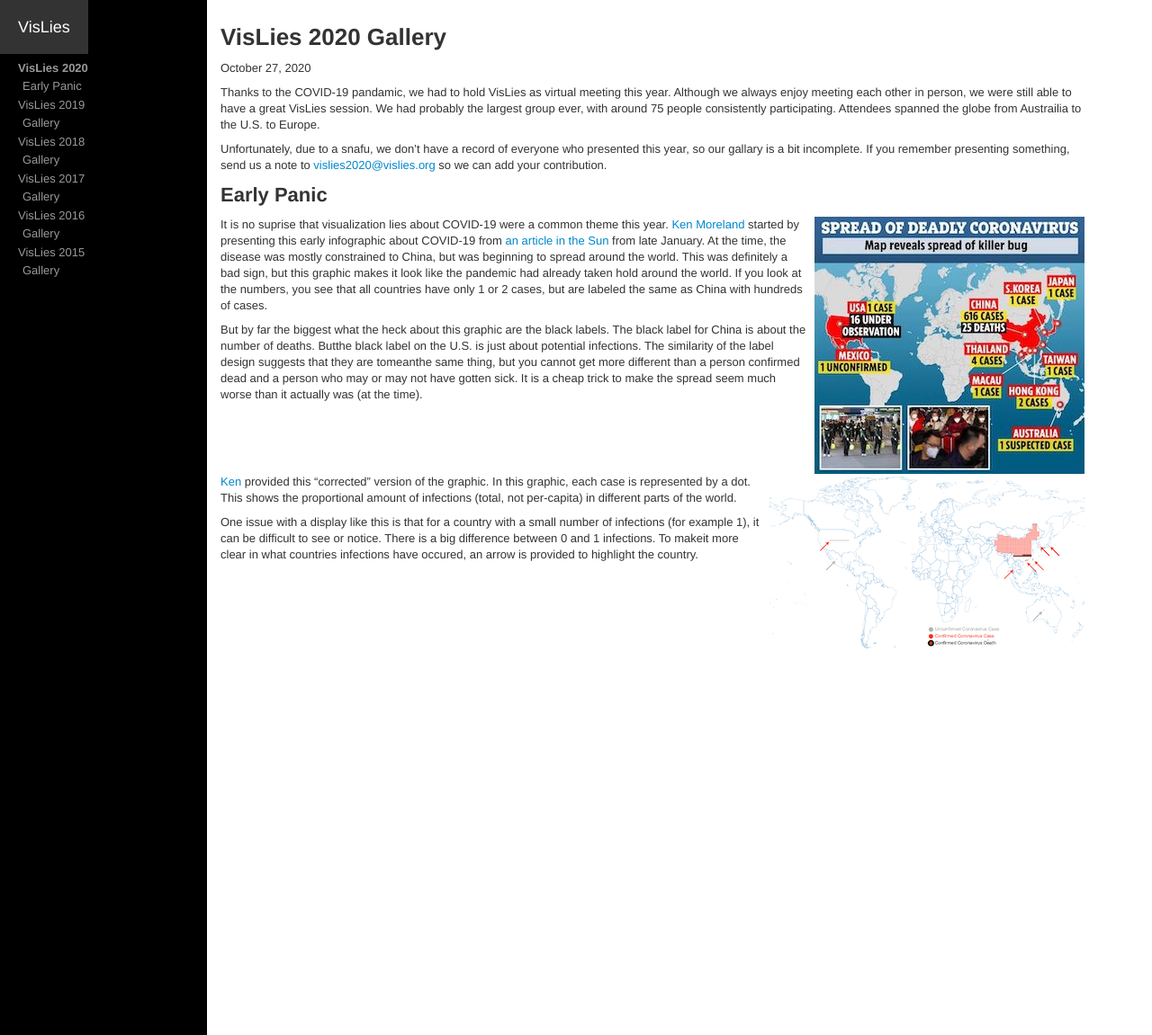
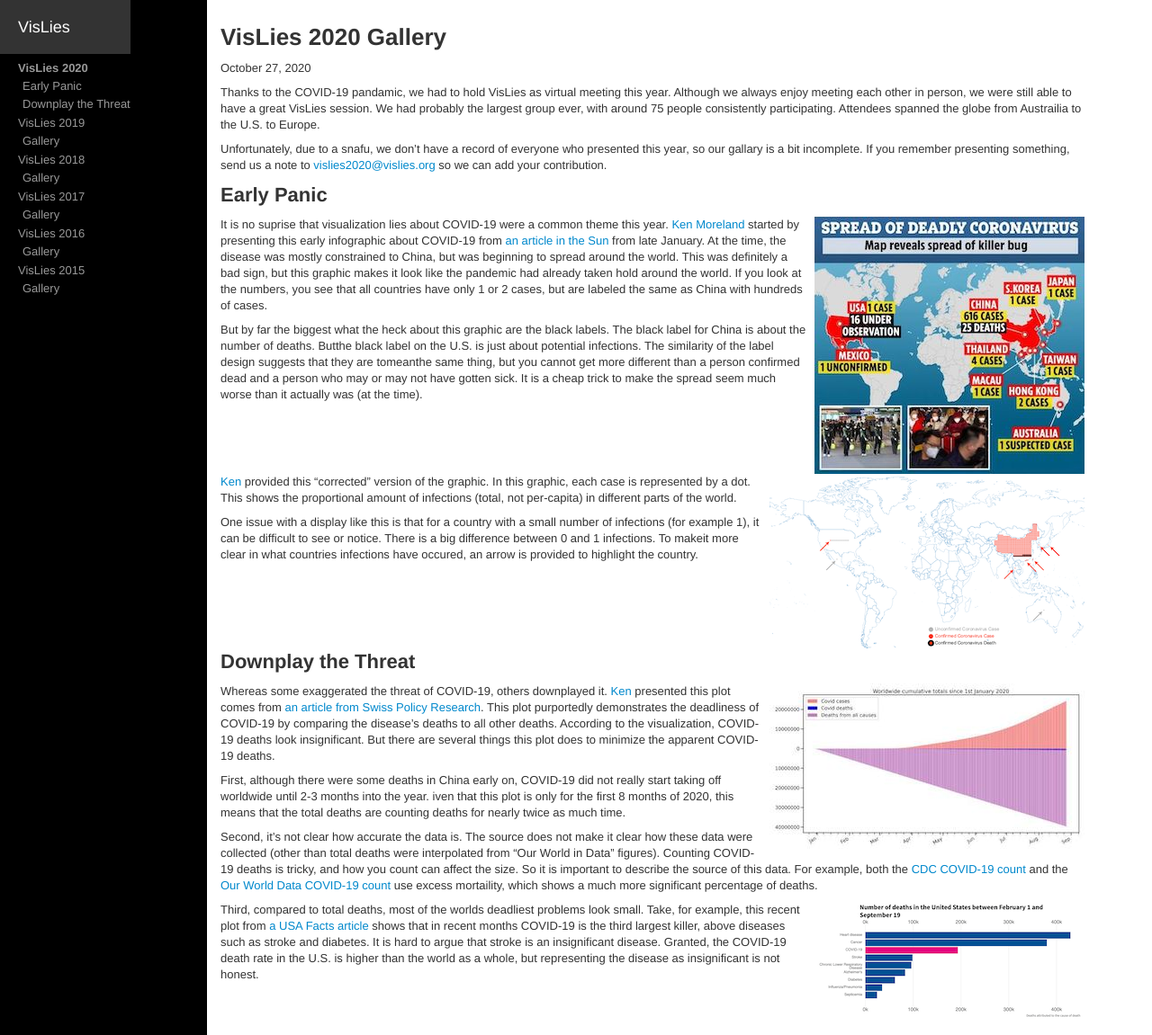
Before and after one commit to vislies/2020, a Jekyll site: the page built from gallery/index.md, in a window 1280 px wide and 1151 px high. Shown: the whole window at 90% size. Built offline with Jekyll 4.4.1, drawn with Linux system fonts in a browser that asks for light colours; our own code applies the rules of GitHub Pages for plain Markdown files.

Commit message:
Downplay the disease

```diff
--- a/gallery/index.md
+++ b/gallery/index.md
@@ -3,6 +3,8 @@ layout: default
 gallery-nav:
   - title: Early Panic
     url: "#early-panic"
+  - title: Downplay the Threat
+    url: "#downplay-the-threat"
 ---
 
 # VisLies 2020 Gallery
@@ -51,5 +53,42 @@ To makeit more clear in what countries infections have occured, an arrow is prov
 
 [an article in the Sun]: https://www.thesun.co.uk/news/10799738/coronavirus-could-already-spread-uk/
 
+## Downplay the Threat
+
+<a href="https://drive.google.com/file/d/1sfCRgJ6wwYhc9QqaJc9rDeZs6-uwCRKZ/view?usp=sharing" class="image-right">
+![Cumulative Deaths](covid-deaths-cases-global-thumbnail.jpg)
+</a>
+
+Whereas some exaggerated the threat of COVID-19, others downplayed it.
+[Ken][Ken Moreland] presented this plot comes from [an article from Swiss Policy Research].
+This plot purportedly demonstrates the deadliness of COVID-19 by comparing the disease's deaths to all other deaths.
+According to the visualization, COVID-19 deaths look insignificant.
+But there are several things this plot does to minimize the apparent COVID-19 deaths.
+
+First, although there were some deaths in China early on, COVID-19 did not really start taking off worldwide until 2-3 months into the year.
+iven that this plot is only for the first 8 months of 2020, this means that the total deaths are counting deaths for nearly twice as much time.
+
+Second, it’s not clear how accurate the data is.
+The source does not make it clear how these data were collected (other than total deaths were interpolated from "Our World in Data" figures).
+Counting COVID-19 deaths is tricky, and how you count can affect the size.
+So it is important to describe the source of this data.
+For example, both the [CDC COVID-19 count] and the [Our World Data COVID-19 count] use excess mortaility, which shows a much more significant percentage of deaths.
+
+<div class="image-stop" />
+
+<a href="https://drive.google.com/file/d/1HeMMl53AErZPeO4gjW6rSg_XOeJOyiTk/view?usp=sharing" class="image-right">
+![Types of Death](types-of-deaths-thumbnail.png)
+</a>
+
+Third, compared to total deaths, most of the worlds deadliest problems look small.
+Take, for example, this recent plot from [a USA Facts article] shows that in recent months COVID-19 is the third largest killer, above diseases such as stroke and diabetes.
+It is hard to argue that stroke is an insignificant disease.
+Granted, the COVID-19 death rate in the U.S. is higher than the world as a whole, but representing the disease as insignificant is not honest.
+
+[an article from Swiss Policy Research]: https://swprs.org/covid-the-big-picture-in-7-charts/
+[CDC COVID-19 count]: https://www.cdc.gov/nchs/nvss/vsrr/covid19/excess_deaths.htm
+[Our World Data COVID-19 count]: https://ourworldindata.org/excess-mortality-covid
+[a USA Facts article]: https://usafacts.org/articles/top-causes-death-united-states-heart-disease-cancer-and-covid-19/
+
 
 [Ken Moreland]: http://kennethmoreland.com
```
Also changed, not shown: gallery/covid-deaths-cases-global-thumbnail.jpg (added), gallery/types-of-deaths-thumbnail.png (added).
